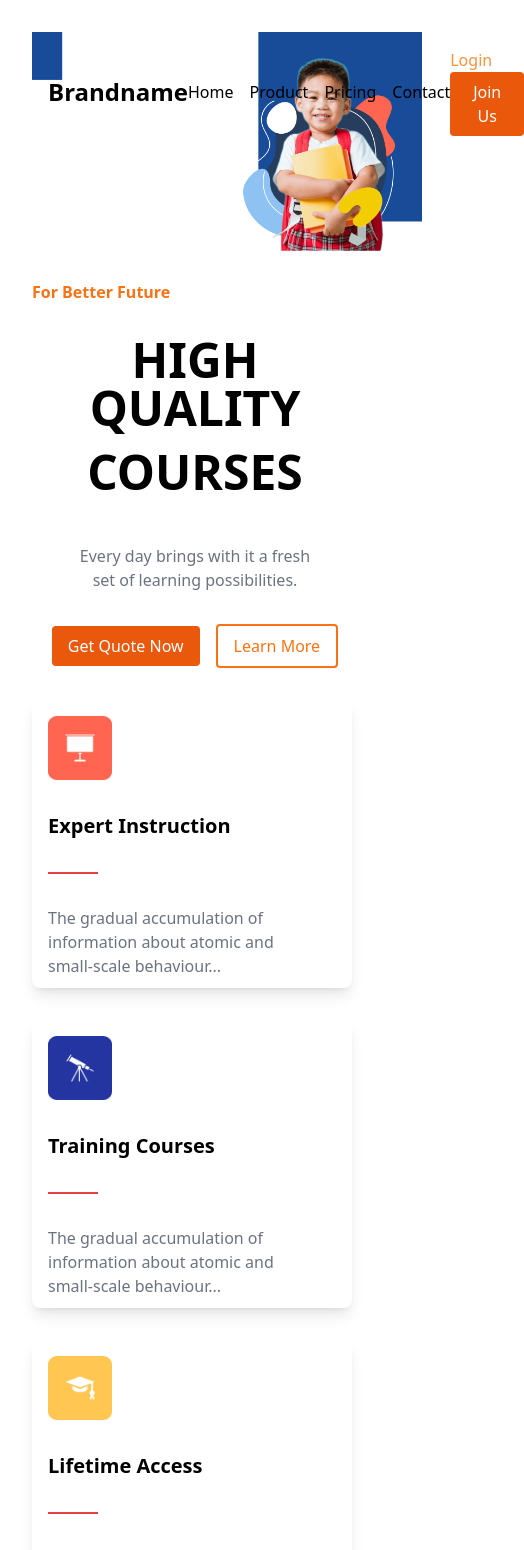
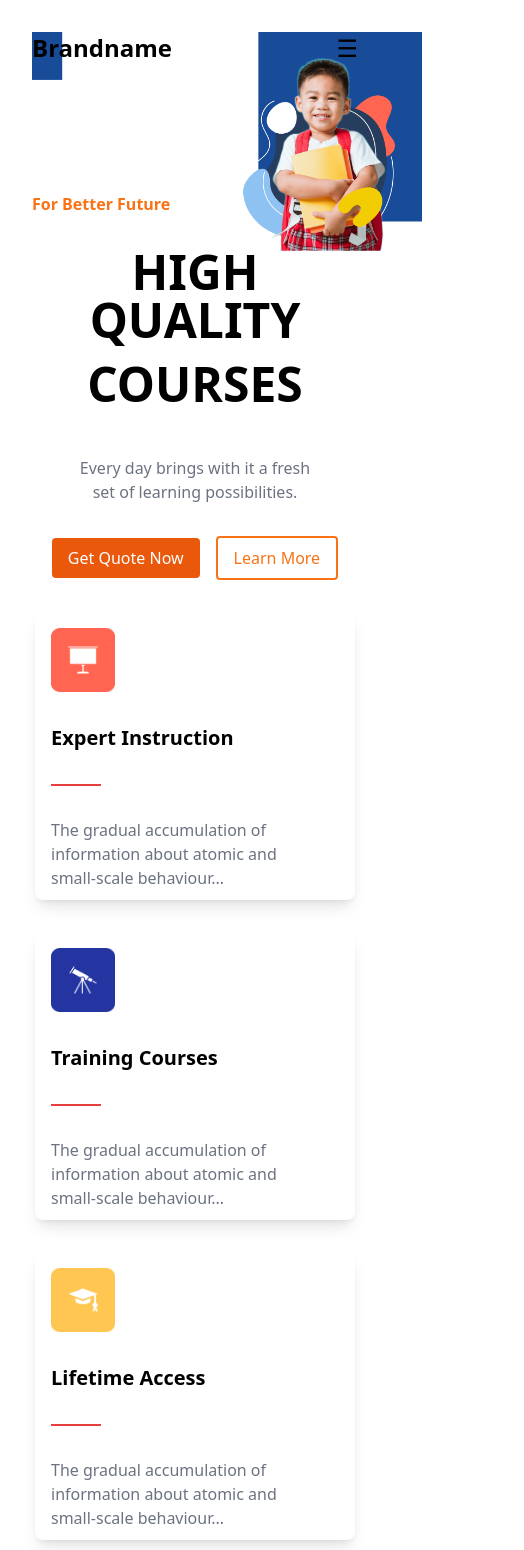
Before and after one commit to Amoh-Ntim/SchoolGenuine, a React (Vite) app: page / in a window 390 px wide. Shown: the top 1550 px of the page, 524 px wide, since content can reach past the window. Built offline with nearby package versions, Linux system fonts and the light colour scheme.

Commit message:
hero and navbar responsive

```diff
--- a/package.json
+++ b/package.json
@@ -11,7 +11,8 @@
   },
   "dependencies": {
     "react": "^18.2.0",
-    "react-dom": "^18.2.0"
+    "react-dom": "^18.2.0",
+    "react-scroll": "^1.9.0"
   },
   "devDependencies": {
     "@types/react": "^18.2.15",
--- a/src/App.jsx
+++ b/src/App.jsx
@@ -1,13 +1,30 @@
 import './App.css'
+import{ useState, useEffect } from 'react';
 import Hero1 from './components/Hero1'
 import Hero1b from './components/Hero1b'
 import Navbar from './components/Navbar'
+import HamburgerMenu from './components/Hambuger';
 
 function App() {
+  const [isSmallScreen, setIsSmallScreen] = useState(false);
+
+  useEffect(() => {
+    // Check the screen width when the component mounts and on resize
+    function handleResize() {
+      setIsSmallScreen(window.innerWidth < 840); // Adjust the breakpoint as needed
+    }
+
+    window.addEventListener('resize', handleResize);
+    handleResize(); // Initial check
+
+    return () => {
+      window.removeEventListener('resize', handleResize);
+    };
+  }, []);
   return (
     <>
     <div>
-      <Navbar />
+    {isSmallScreen ? <HamburgerMenu /> : <Navbar />}
       <Hero1 />
       <Hero1b/>
     </div>
--- a/src/components/Cards.jsx
+++ b/src/components/Cards.jsx
@@ -1,8 +1,8 @@
 const Cards = () => {
   return (
-    <div className="gap-4 relative md:flex mt-8">
+    <div className="gap-4 relative lg:flex mt-8">
      {/* first card */}
-    <div className="flex-col mb-8 w-80 h-72 bg-white rounded-lg shadow-lg p-4 transition-transform transform hover:scale-105 hover:shadow-md">
+    <div className="flex-col justify-center items-center mb-8 w-80 h-72 bg-white rounded-lg shadow-lg p-4 transition-transform transform hover:scale-105 hover:shadow-md">
       <img src="./fixed-width sec-.png" className="h-16 w-16" />
       <h2 className="text-xl font-bold flex justify-start mt-8">Expert Instruction</h2>
       <img src="fixed-width fixed-height sec-.png" className="mt-8"/>
--- /dev/null
+++ b/src/components/Hambuger.jsx
@@ -0,0 +1,44 @@
+import { useState } from "react";
+import { Link } from 'react-scroll'
+
+
+const HamburgerMenu = () => {
+    const [isMenuOpen, setIsMenuOpen] = useState(false);
+
+      const toggleMenu = () => {
+      setIsMenuOpen(!isMenuOpen);
+  };
+
+  const [click, setClick] = useState(false)
+  const closeMenu=() => setClick(!click)
+  return (
+    <div className="flex justify-between">
+      <img src="background sec-.png" className="absolute"/>
+      <div>
+           {/* logo */}
+           <div className="text-black font-bold text-2xl relative">Brandname</div>
+        </div>
+      <div className="relative">
+        <button
+          className="text-2xl focus:outline-none"
+          onClick={toggleMenu}
+        >
+          &#9776; {/* Hamburger icon */}
+        </button>
+        {isMenuOpen && (
+          <div className="top-0 right-0 mt-12 bg-green-300 p-4 shadow-md xs:mb-8 border-green-500 border-4 backdrop-blur-lg bg-opacity-10 rounded-lg">
+            {/* Menu items go here */}
+            <ul>
+            <li><Link to="hero1" spy={true} smooth={true} offset={50} duration={500} onClick={closeMenu} className="text-black hover:text-green-600">Home</Link></li>
+            <li><Link to="herogrid" spy={true} smooth={true} offset={50} duration={500} onClick={closeMenu} className="text-black hover:text-green-600">Gallery</Link></li>
+            <li><Link to="test" spy={true} smooth={true} offset={50} duration={500} onClick={closeMenu} className="text-black hover:text-green-600">About Us</Link></li>
+            <li><Link to="about" spy={true} smooth={true} offset={50} duration={500} onClick={closeMenu} className="text-black hover:text-green-600">How We Help</Link></li>
+            </ul>
+          </div>
+        )}
+      </div>
+    </div>
+  )
+}
+
+export default HamburgerMenu
--- a/src/components/Hero1.jsx
+++ b/src/components/Hero1.jsx
@@ -19,7 +19,10 @@ const Hero1 = () => {
          <button className="bg-orange-600 text-white  hover:bg-white hover:text-orange-500 py-2 px-4 rounded mr-4">Get Quote Now</button>
          <button className="border-2 border-orange-500 text-orange-500 bg-white py-2 px-4 rounded hover:bg-orange-500 hover:text-white hover:border-orange-500">Learn More</button>
          </div>
+
+         <div className="flex justify-center items-center">
          <Cards/>
+         </div>
       </div>
     </div>
   )
--- a/src/components/Hero1b.jsx
+++ b/src/components/Hero1b.jsx
@@ -1,22 +1,22 @@
 const Hero1b = () => {
   return (
     <div>
-        <div className=" md:flex justify-around mt-40">
+        <div className="md:flex justify-around mt-40">
             <img src="./thumb-concept.png"/>
             <div className="mt-20">
-                <img src="./long.png" className="mb-12"/>
-                <h3 className="text-4xl font-bold flex justify-start">Get Quality</h3>
-                <h3 className="text-4xl font-bold flex justify-start mb-12">Education</h3>
+                <img src="./long.png" className="mb-12 md:flex justify-start"/>
+                <h3 className="text-4xl font-bold md:flex justify-start">Get Quality</h3>
+                <h3 className="text-4xl font-bold md:flex justify-start mb-12">Education</h3>
                 <div>
-                <h3 className="flex justify-start">Problems trying to resolve the conflict between</h3>
-                <h3 className="flex justify-start">the two major realms of Classical physics:</h3>
-                <h3 className="flex justify-start">Newtonian mechanics </h3>
+                <h3 className="md:flex justify-start">Problems trying to resolve the conflict between</h3>
+                <h3 className="md:flex justify-start">the two major realms of Classical physics:</h3>
+                <h3 className="md:flex justify-start">Newtonian mechanics </h3>
                 </div>
-                <h3 className="text-orange-500 hover:text-orange-900 flex justify-start mt-16"><a href="#">Learn More {'>'}</a></h3>
+                <h3 className="text-orange-500 hover:text-orange-900 mt-16 md:flex justify-start"><a href="#">Learn More {'>'}</a></h3>
             </div>
         </div>
 
-            <div className="md:flex-row justify-center items-center mt-12">
+            <div className="md:flex justify-around items-center mt-12">
                 <img src="./col-md-2 sec-1.png"/>
                 <img src="./col-md-2 sec-2.png"/>
                 <img src="./col-md-2 sec-3.png"/>
```
Also changed, not shown: 1 other file (tests, documents, lock files or other folders).
